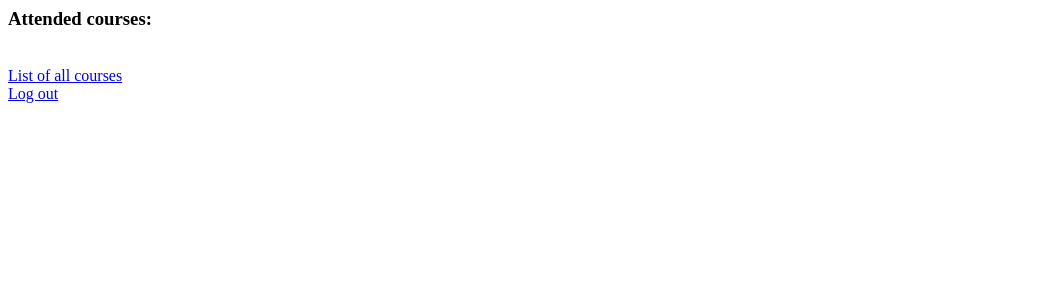
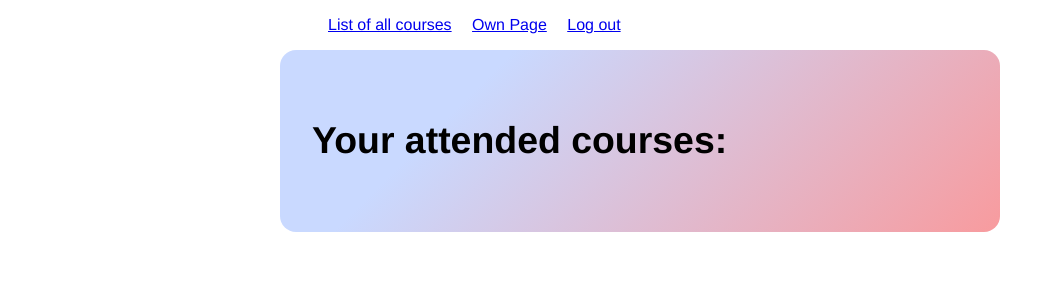
Before and after one commit to nie-ed/Opetussovellus, a Flask app: template templates/profile.html in a window 1280 px wide. Shown: the top 300 px of the page, without its empty margins (0-1055 px from the left). Run offline with Flask 2, Linux system fonts and the light colour scheme; the template is opened without the code that fills it, so the values that code supplies are empty.

Commit message:
Page now shows for admin created courses and for user attended courses. Added css styling.

```diff
--- a/templates/profile.html
+++ b/templates/profile.html
@@ -1,9 +1,57 @@
-<h3>Attended courses:</h3>
-{% for course in students_courses %}
-<a href= "/courses/{{course.id}}"<p>{{course.name}}</p>
-{% endfor %}
-<br>
+<!DOCTYPE html>
+<link rel="stylesheet" href="../static/main.css">
+<meta name='viewport' content='width=device-width, initial-scale=1'>
 
-<a href="/courses">List of all courses</a>
-<br>
-<a href="/logout">Log out</a>
+<body>
+  <title>Own page</title>
+  <div class="container">
+    <nav class="navbar navbar-expand-sm navbar-light">
+      <ul class="navbar-nav">
+        <li class="nav-item">
+          <a class="nav-link" href="/courses">List of all courses</a>
+        </li>
+        <li class="nav-item">
+          <a class="nav-link" href="/profile">Own Page</a>
+        </li>
+        <li class="nav-item">
+          <a class="nav-link" href="/logout">Log out</a>
+        </li>
+      </ul>
+    </nav>
+  </div>
+
+  <div>
+     {% if admin %}
+
+       <div class="header">
+          <h3> Your created courses:</h3>
+       </div>
+
+       <div class="list">
+           <ul>
+               {% for course in courses_created%}
+                   <li><a href="/courses/{{course.id}}">{{ course.name }}</a></li>
+	           <br>
+               {% endfor %}
+           </ul>
+       </div>
+
+     {% else %}
+
+      <div class="header">
+          <h3>Your attended courses:</h3>
+      </div>
+
+      <div class="list">
+         <ul>
+             {% for course in students_courses %}
+                 <li> <a href= "/courses/{{course.id}}">{{course.name}}</a></li>
+             {% endfor %}
+         </ul>
+      </div>
+
+    {% endif %}
+
+  </div>
+
+</body>
```
